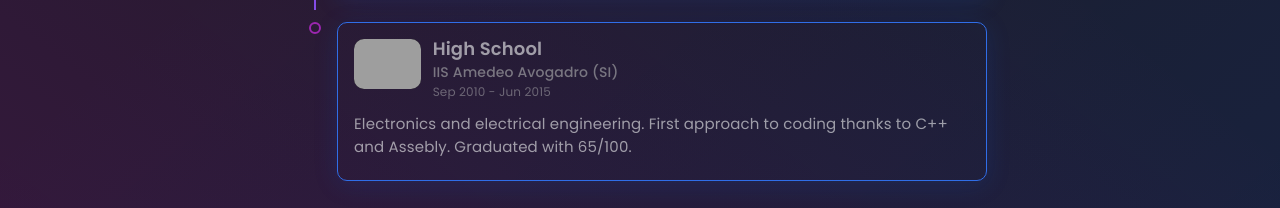
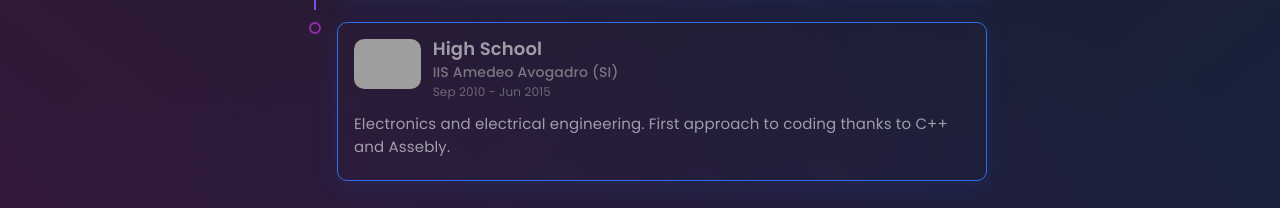
Before and after one commit to GiaxUp/giaxup.github.io, a React (Create React App) app: page / in a window 1280 px wide. Shown: the part 1776-1984 px from the top of the page. Built offline with nearby package versions, Linux system fonts and the light colour scheme; grey boxes are pictures that could not be loaded.

Commit message:
Some edits.

```diff
--- a/src/data/Constants.js
+++ b/src/data/Constants.js
@@ -120,7 +120,7 @@ export const experiences = [
     role: "High School",
     company: "IIS Amedeo Avogadro (SI)",
     date: "Sep 2010 - Jun 2015",
-    desc: "Electronics and electrical engineering. First approach to coding thanks to C++ and Assebly. Graduated with 65/100.",
+    desc: "Electronics and electrical engineering. First approach to coding thanks to C++ and Assebly.",
   },
 ];
 
```
